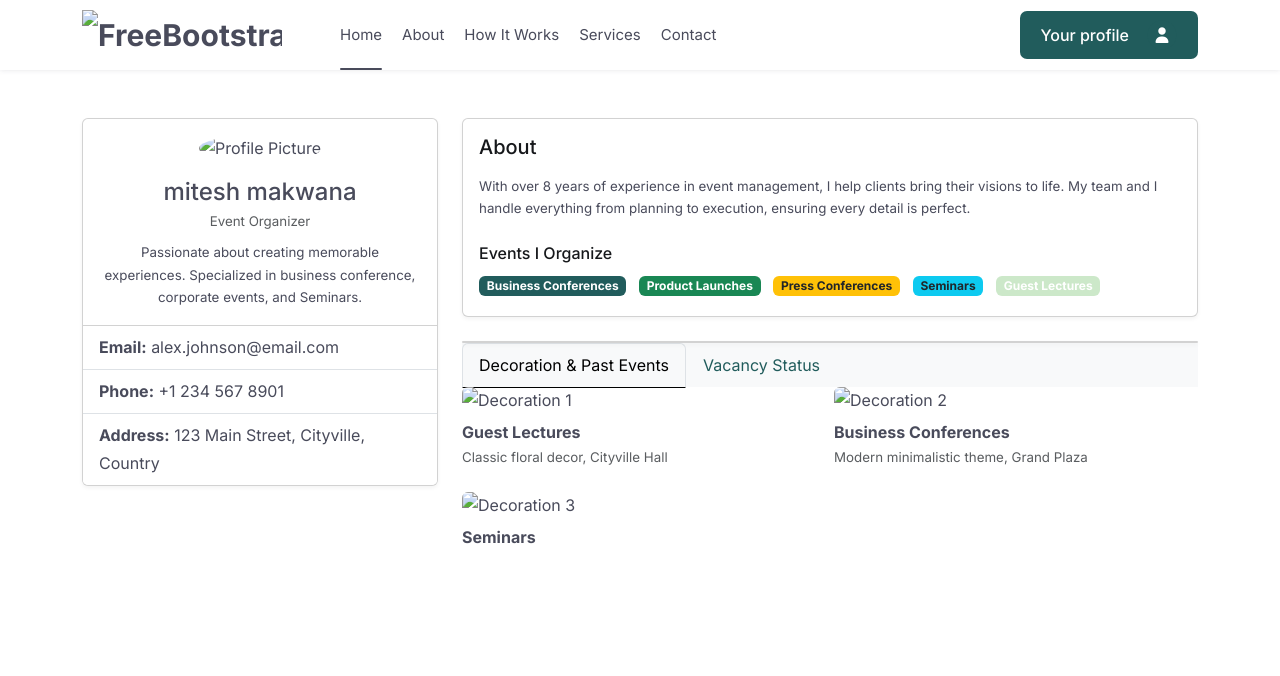
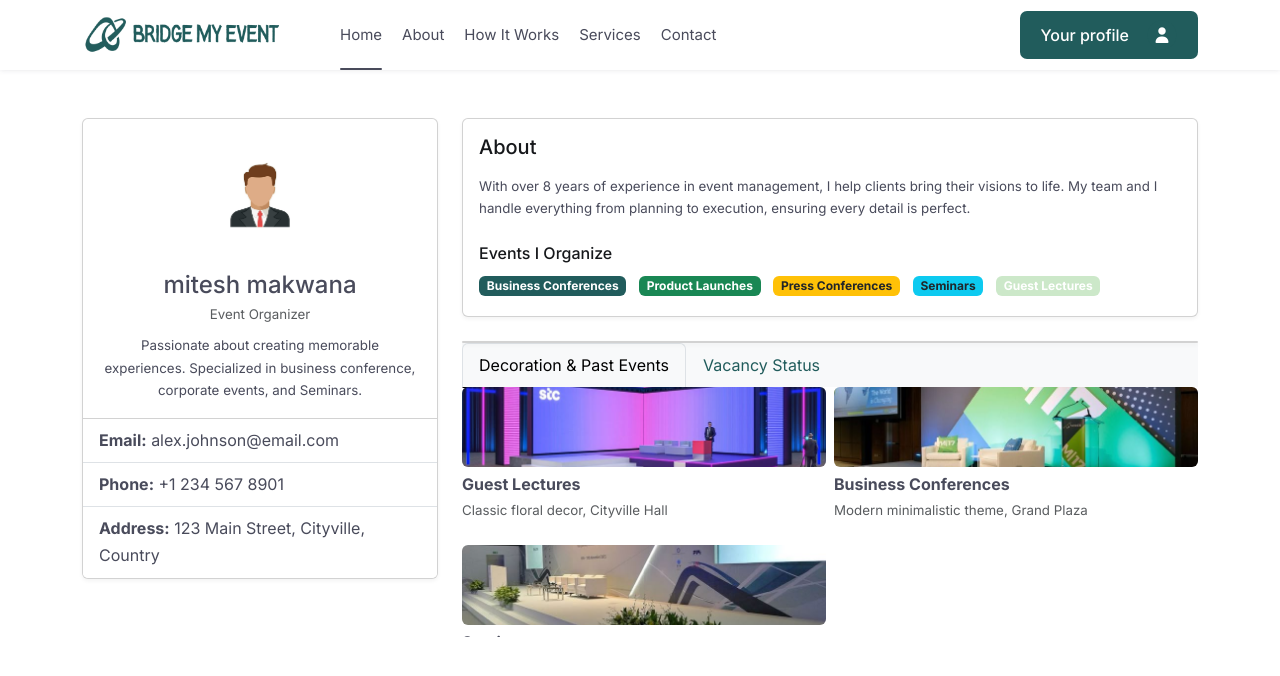
Before and after one commit to meet65/Bridge_My_Event, a plain HTML site: page profile.html in a window 1280 px wide. Drawn offline with nearby package versions, Linux system fonts and the light colour scheme.

Commit message:
Update profile.html

```diff
--- a/profile.html
+++ b/profile.html
@@ -43,7 +43,7 @@
         <div id="navbar" class="container d-flex align-items-center justify-content-between">
           <!-- Start Logo-->
           <a class="navbar-brand w-auto" href="index.html">
-            <img id="logo" class="logo dark img-fluid" src="./assets/Screenshot 2025-09-30 033046.png" alt="FreeBootstrap.net image placeholder">
+            <img id="logo" class="logo dark img-fluid" src="./Screenshot 2025-09-30 033046.png" alt="FreeBootstrap.net image placeholder">
           </a>
 
           <!-- Start offcanvas-->
@@ -51,7 +51,7 @@
             <div class="offcanvas-header">
               <div class="offcanvas-header-logo">
                 <a class="logo-link" id="fbs__net-navbarsLabel" href="index.html">
-                  <img class="logo dark img-fluid" src="assets/images/logo-dark.svg" alt="FreeBootstrap.net image placeholder">
+                  <img class="logo dark img-fluid" src="./images/logo-dark.svg" alt="FreeBootstrap.net image placeholder">
                 </a>
               </div>
               <button class="btn-close btn-close-black" type="button" data-bs-dismiss="offcanvas" aria-label="Close"></button>
@@ -104,7 +104,7 @@
         <div class="col-md-4">
           <div class="card text-center shadow-sm">
             <div class="card-body">
-              <img src="assets/person-img.jpg" alt="Profile Picture" class="rounded-circle mb-3" width="120" height="120" style="object-fit:cover;">
+              <img src="./person-img.jpg" alt="Profile Picture" class="rounded-circle mb-3" width="120" height="120" style="object-fit:cover;">
               <h4 class="card-title mb-1">mitesh makwana</h4>
               <p class="text-muted mb-2">Event Organizer</p>
               <p class="card-text">Passionate about creating memorable experiences. Specialized in business conference, corporate events, and Seminars.</p>
@@ -162,7 +162,7 @@
                   <div class="row g-2">
                     <div class="col-12 col-sm-6">
                       <div class="mb-3">
-                        <img src="assets/IMG-20251005-WA0001.jpg" alt="Decoration 1" class="img-fluid rounded mb-1" style="height:80px;width:100%;object-fit:cover;">
+                        <img src="./IMG-20251005-WA0001.jpg" alt="Decoration 1" class="img-fluid rounded mb-1" style="height:80px;width:100%;object-fit:cover;">
                         <div>
                           <strong>Guest Lectures</strong>
                           <p class="mb-0 small text-muted">Classic floral decor, Cityville Hall</p>
@@ -171,7 +171,7 @@
                     </div>
                     <div class="col-12 col-sm-6">
                       <div class="mb-3">
-                        <img src="assets/IMG-20251005-WA0002.jpg" alt="Decoration 2" class="img-fluid rounded mb-1" style="height:80px;width:100%;object-fit:cover;">
+                        <img src="./IMG-20251005-WA0002.jpg" alt="Decoration 2" class="img-fluid rounded mb-1" style="height:80px;width:100%;object-fit:cover;">
                         <div>
                           <strong>Business Conferences</strong>
                           <p class="mb-0 small text-muted">Modern minimalistic theme, Grand Plaza</p>
@@ -180,7 +180,7 @@
                     </div>
                     <div class="col-12 col-sm-6">
                       <div class="mb-3">
-                        <img src="assets/IMG-20251005-WA0003.jpg" alt="Decoration 3" class="img-fluid rounded mb-1" style="height:80px;width:100%;object-fit:cover;">
+                        <img src="./IMG-20251005-WA0003.jpg" alt="Decoration 3" class="img-fluid rounded mb-1" style="height:80px;width:100%;object-fit:cover;">
                         <div>
                           <strong>Seminars</strong>
                           <p class="mb-0 small text-muted"></p>
@@ -244,4 +244,5 @@
     </div>
 
 </body>
+
 </html>
```
